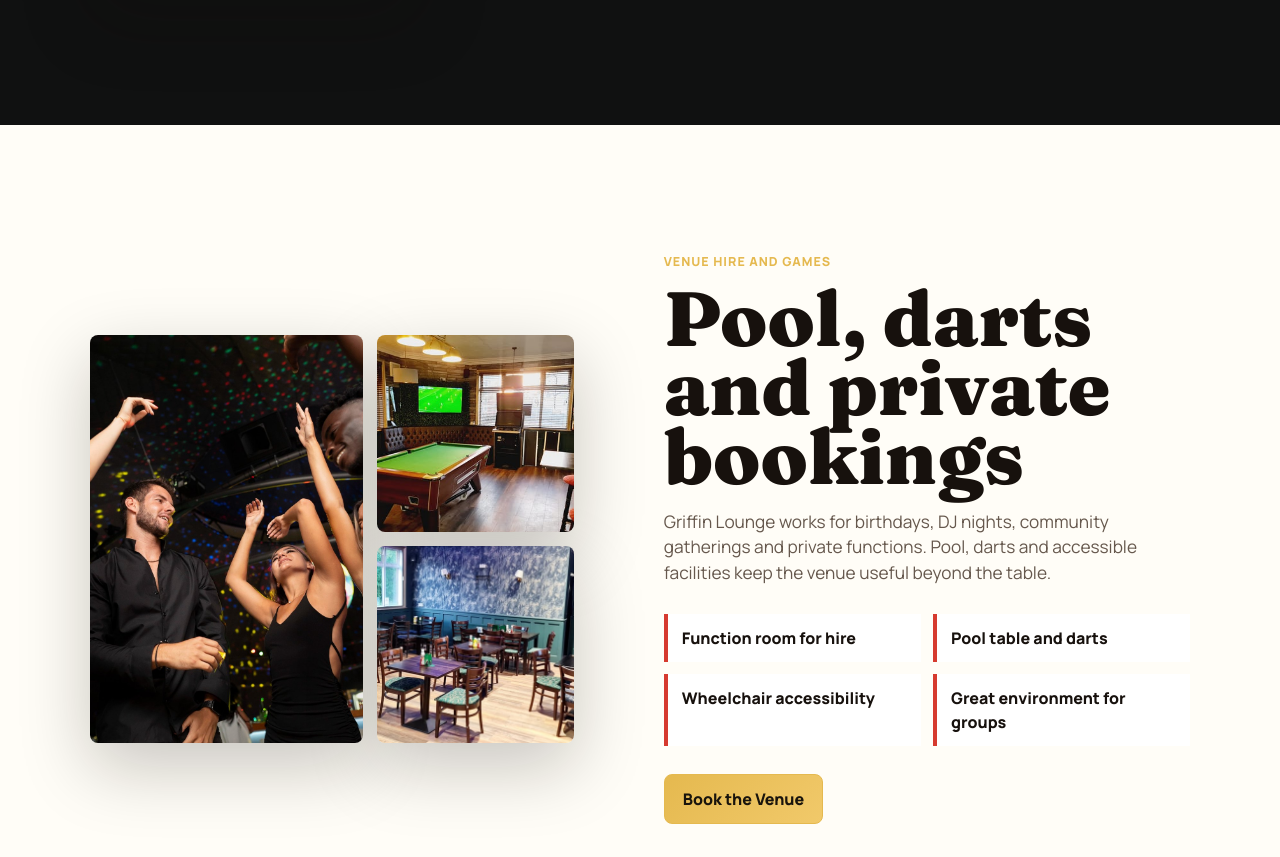
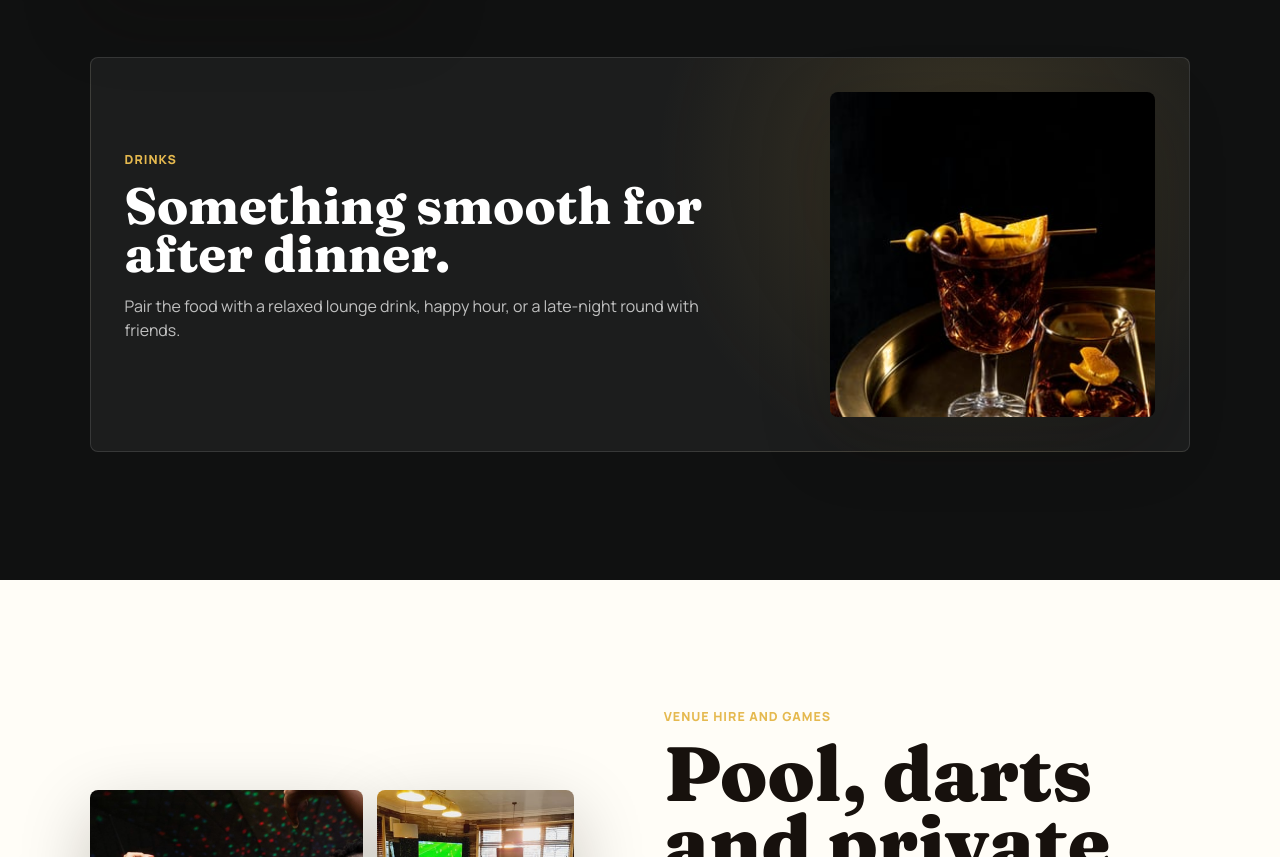
Before and after one commit to jengotrack/griffinlounge, a website built with Vite: page index.html in a window 1280 px wide. Shown: the part 5790-6647 px from the top of the page. Built offline with nearby package versions, Linux system fonts and the light colour scheme.

Commit message:
Add after dinner drinks feature

```diff
--- a/index.html
+++ b/index.html
@@ -246,6 +246,14 @@
           <p>Settle in for food, drinks, music and the kind of evening that carries on naturally.</p>
         </div>
       </div>
+      <div class="drinks-feature" aria-label="Griffin Lounge drinks">
+        <div>
+          <p class="eyebrow">Drinks</p>
+          <h3>Something smooth for after dinner.</h3>
+          <p>Pair the food with a relaxed lounge drink, happy hour, or a late-night round with friends.</p>
+        </div>
+        <img src="/assets/legacy/21-griffin-drinks-A85w4a9x7BtV2yk5.jpg" alt="Whiskey cocktail at Griffin Lounge" />
+      </div>
     </section>
 
     <section class="section split reverse" id="venue">
--- a/src/styles.css
+++ b/src/styles.css
@@ -673,6 +673,39 @@
   color: rgba(255, 255, 255, 0.72);
 }
 
+.drinks-feature {
+  display: grid;
+  grid-template-columns: minmax(0, 1fr) minmax(260px, 0.5fr);
+  gap: clamp(24px, 5vw, 56px);
+  align-items: center;
+  margin-top: clamp(30px, 5vw, 60px);
+  border: 1px solid rgba(255, 255, 255, 0.12);
+  border-radius: 8px;
+  background:
+    radial-gradient(circle at 80% 28%, rgba(229, 185, 79, 0.16), transparent 34%),
+    rgba(255, 255, 255, 0.05);
+  padding: clamp(18px, 4vw, 34px);
+}
+
+.drinks-feature h3 {
+  max-width: 680px;
+  font-size: clamp(2rem, 4vw, 4.2rem);
+  line-height: 0.94;
+}
+
+.drinks-feature p:not(.eyebrow) {
+  max-width: 620px;
+  color: rgba(255, 255, 255, 0.72);
+}
+
+.drinks-feature img {
+  width: 100%;
+  aspect-ratio: 1 / 1;
+  border-radius: 8px;
+  object-fit: cover;
+  box-shadow: var(--shadow);
+}
+
 .venue-gallery {
   display: grid;
   grid-template-columns: 1fr 0.72fr;
@@ -1542,7 +1575,8 @@
   .reverse,
   .contact-section,
   .special-feature,
-  .reel-strip {
+  .reel-strip,
+  .drinks-feature {
     grid-template-columns: 1fr;
   }
 
```
